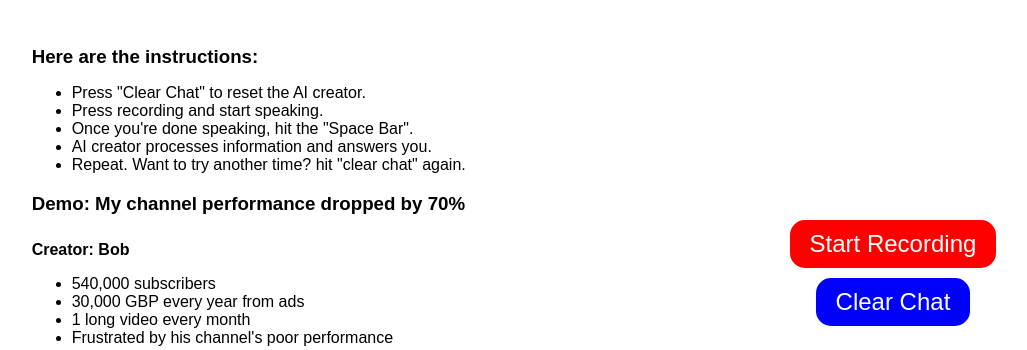
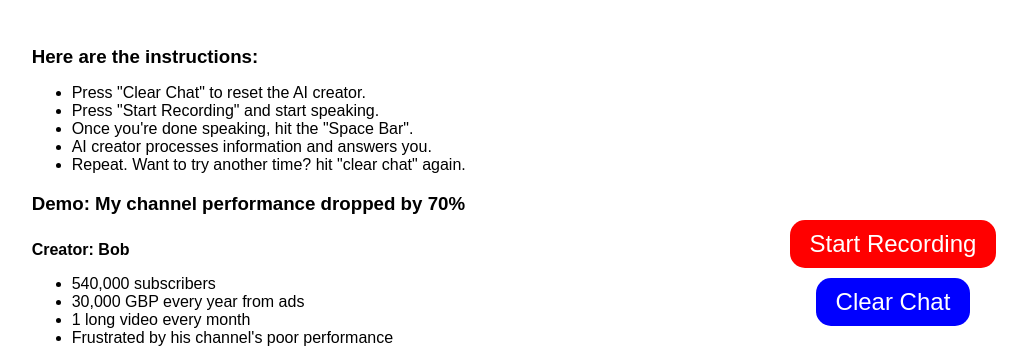
Before and after one commit to onemoreinterview/aicreator, a Flask app: page / in a window 1280 px wide. Shown: the part 196-546 px from the top of the page, without its empty margins (126-1153 px from the left). Run offline with Flask 3, Linux system fonts and the light colour scheme.

Commit message:
Update index.html

```diff
--- a/templates/index.html
+++ b/templates/index.html
@@ -254,7 +254,7 @@ h2, h3, h4 {
                 <h3>Here are the instructions:</h3>
                     <ul>
                         <li>Press "Clear Chat" to reset the AI creator.</li>
-                        <li>Press recording and start speaking.</li>
+                        <li>Press "Start Recording" and start speaking.</li>
                         <li>Once you're done speaking, hit the "Space Bar".</li>
                         <li>AI creator processes information and answers you.</li>
                         <li>Repeat. Want to try another time? hit "clear chat" again.</li>
```
